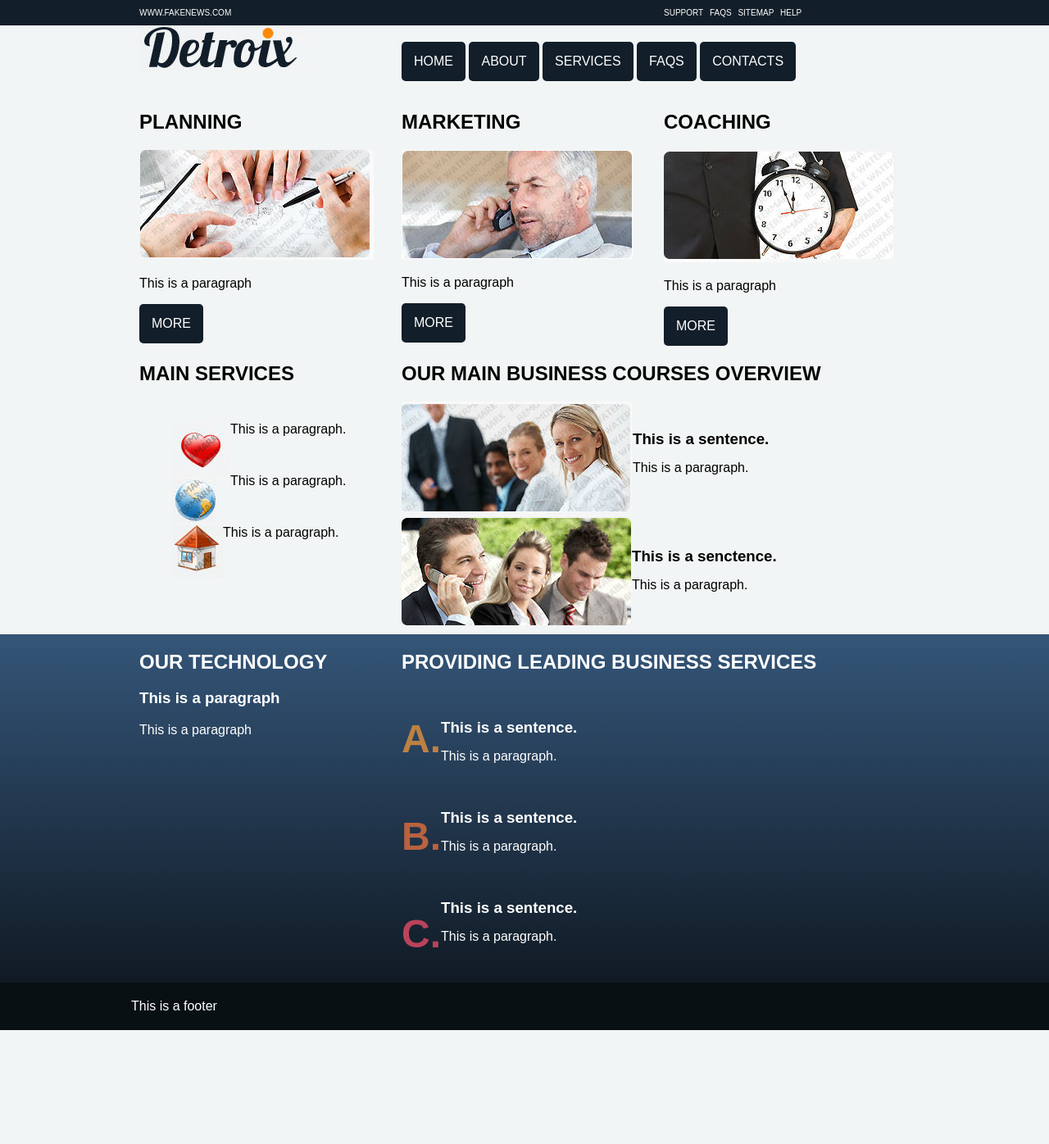
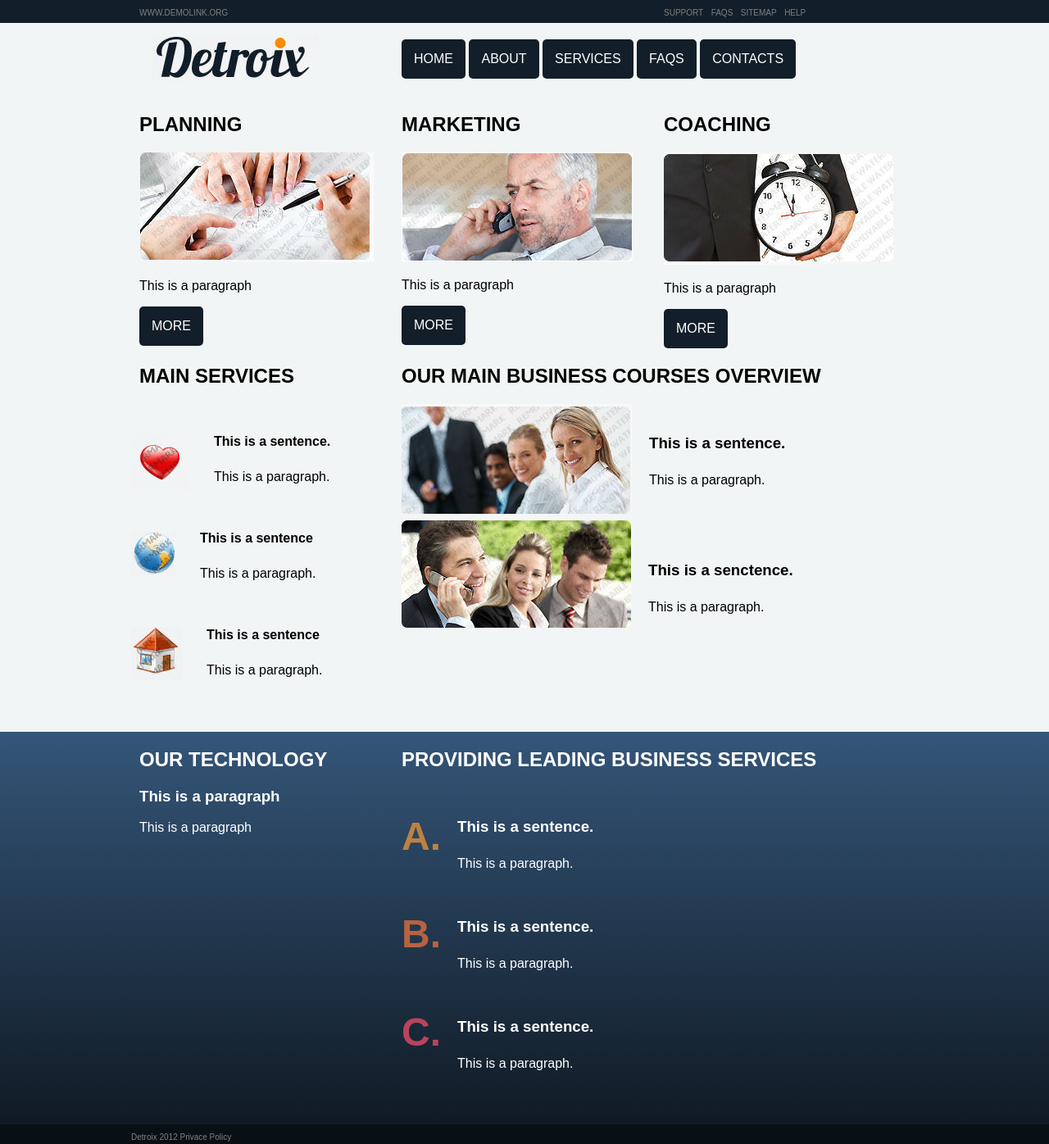
Before and after one commit to ojrobinson1993/960_project, a plain HTML site: page services.html in a window 1280 px wide. Shown: the whole page at 82% size. Before the commit the page ends 1257 px from the top, so only its background shows below. Drawn offline with Linux system fonts and the light colour scheme.

Commit message:
Working website

```diff
--- a/css/style.css
+++ b/css/style.css
@@ -4,16 +4,12 @@ body {
 
 .top{
     background-color: #121e29;
-    padding: 10px 0;
-}
-
-.top-bar {
-    color: white;
-    font-size: 10px;
+    padding: 5px;
 }
 
 .top-bar a{
-    color:white;
+    color:grey;
+    font-size: 10px;
     text-decoration: none;
 }
 
@@ -39,11 +35,16 @@ body {
     margin-right: 0px;
 }
 
+.home-bar img{
+    padding: 15px;
+}
+
 .back{
     background: #345578;
     background: linear-gradient(to bottom, #345578 1%,#101a24 100%);
     color: white;
-    margin-top: 10px;
+    margin-top: 50px;
+    padding-bottom: 50px;
 }
 
 .word a{
@@ -56,6 +57,16 @@ body {
 }
 
 .word p{
+    position: relative; right: 40px;
+    margin: 0 0 15px;
+}
+
+.word h3{
+    position: relative; right: 40px;
+    margin: 0 0 15px;
+}
+.word h4{
+    position: relative; right: 40px;
     margin: 0 0 15px;
 }
 
@@ -67,6 +78,7 @@ body {
     padding: 15px 15px;
     text-align: center;
     text-decoration: none;
+    position: relative; right: 60px;
     float: left;
     clear: left;
 }
@@ -79,6 +91,7 @@ body {
     padding: 15px 15px;
     text-align: center;
     text-decoration: none;
+    position: relative; right: 60px;
     float: left;
     clear: left;
 }
@@ -91,6 +104,7 @@ body {
     padding: 15px 15px;
     text-align: center;
     text-decoration: none;
+    position: relative; right: 60px;
     float: left;
     clear: left;
 }
@@ -103,11 +117,13 @@ body {
 
 
 .word1 p{
-    margin: 0 0 15px;
+    position: relative; left: 20px;
+    margin: 25px 0 15px;
 }
 
 .word1 h3{
-    margin: 55px 0 15px;
+    position: relative; left: 20px;
+    margin: 57px 0 15px;
 }
 
 .word2 ul{
@@ -115,9 +131,24 @@ body {
 }
 
 .word2 li{
-    margin: 45px 0 10px;
+    margin: 55px 0 10px;
 }
 
+.word2 h4{
+    position: relative; right: 20px;
+    margin: 57px 0 15px;
+}
+
+.word2 p{
+    position: relative; right: 20px;
+    margin: 25px 0 15px;
+}
+
+.picmain {
+    position: relative; right: 50px;
+    float: left;
+    clear: left;
+}
 .pic {
     float: left;
     clear: left;
@@ -128,7 +159,6 @@ body {
     float: left;
     clear: left;
     color: #bd8142;
-
 }
 
 .pic2{
@@ -136,7 +166,6 @@ body {
     float: left;
     clear: left;
     color: #b86240;
-
 }
 
 .pic3{
@@ -144,7 +173,6 @@ body {
     float: left;
     clear: left;
     color: #ba435b;
-
 }
 
 .pic ul{
@@ -153,8 +181,9 @@ body {
 
 .footer{
     background: #091014;
-    color: white;
-    padding: 20px 0;
+    color: grey;
+    font-size: 10px;
+    padding: 10px;
 }
 
 .btn{
--- a/services.html
+++ b/services.html
@@ -11,7 +11,7 @@
 <div class="top">
     <div class="top-bar container_12">
         <div id="header" class="grid_8">
-            <a href="#">WWW.FAKENEWS.COM</a>
+            <a href="#">WWW.DEMOLINK.ORG</a>
         </div>
 
         <div id="nav" class="grid_4">
@@ -66,9 +66,18 @@
         <div id="article" class="word2 grid_4">
             <h2>MAIN SERVICES</h2>
             <ul>
-                <li><img class="pic" src="images/heart.jpg" alt="#"><p>This is a paragraph.</p></li>
-                <li><img class="pic" src="images/planet.jpg" alt="#"><p>This is a paragraph.</p></li>
-                <li><img class="pic" src="images/house.jpg" alt="#"><p>This is a paragraph.</p></li>
+                <li><img class="picmain" src="images/heart.jpg" alt="#">
+                    <h4>This is a sentence.</h4>
+                    <p>This is a paragraph.</p>
+                </li>
+                <li><img class="picmain" src="images/planet.jpg" alt="#">
+                    <h4>This is a sentence</h4>
+                    <p>This is a paragraph.</p>
+                </li>
+                <li><img class="picmain" src="images/house.jpg" alt="#">
+                    <h4>This is a sentence</h4>
+                    <p>This is a paragraph.</p>
+                </li>
             </ul>
         </div>
 
@@ -108,7 +117,7 @@
 <div class="footer">
     <div class="container_12">
         <footer>
-            This is a footer
+            Detroix 2012 Privace Policy
         </footer>
     </div>
 </div>
```
Also changed, not shown: index.html (+5 -5 lines).
